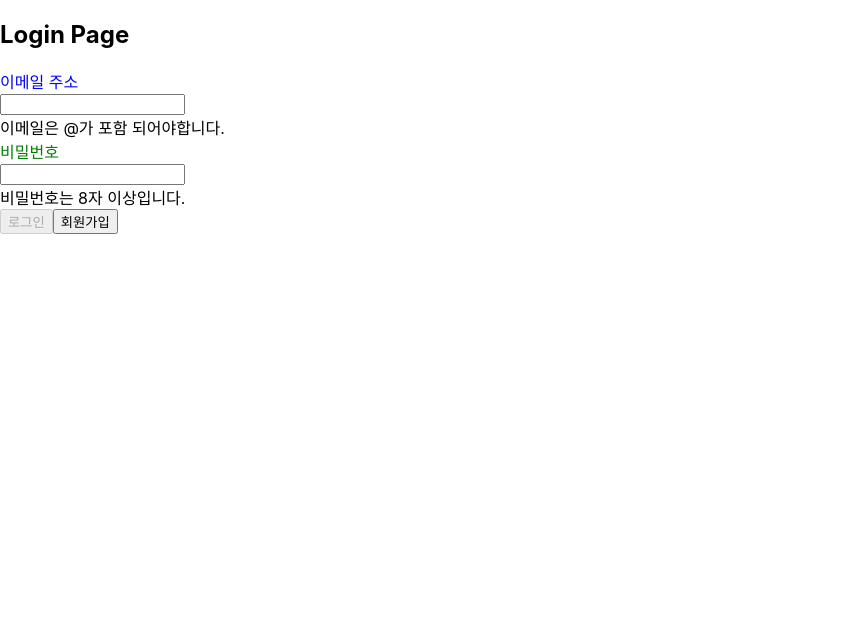
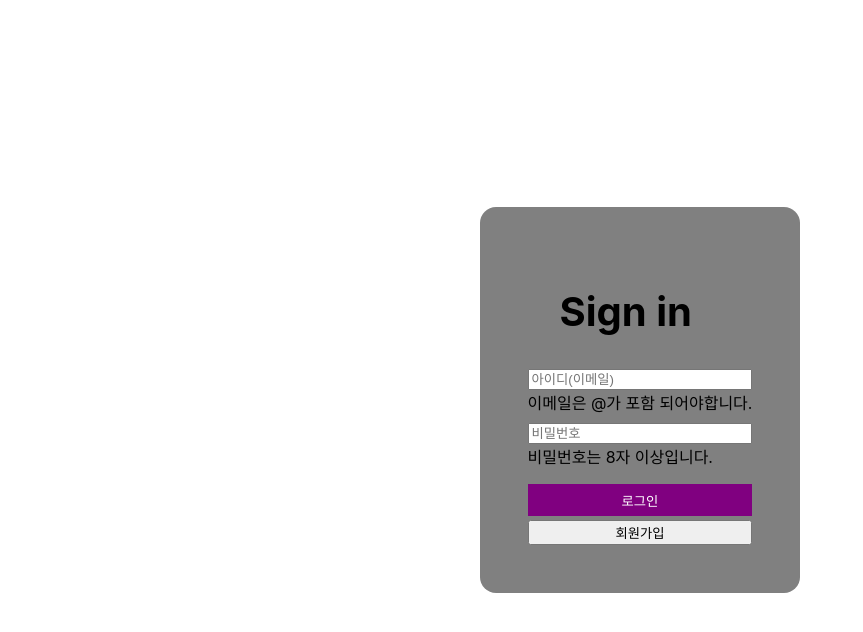
Before and after one commit to ksm9317/todolist, a React (Create React App) app: page / in a window 1280 px wide. Shown: the top 632 px of the page, without its empty margins (0-863 px from the left). Built offline with nearby package versions, Linux system fonts and the light colour scheme; the HTML template or start-up script is replaced by a standard one.

Commit message:
로그인 페이지 css

```diff
--- a/src/components/user/LoginForm.js
+++ b/src/components/user/LoginForm.js
@@ -1,3 +1,4 @@
+import { hover } from '@testing-library/user-event/dist/hover';
 import React, { useState } from 'react';
 import { useNavigate } from 'react-router-dom';
 import * as Api from '../../api';
@@ -41,6 +42,9 @@ function LoginForm() {
       navigate('/todo');
     } catch (err) {
       console.log('로그인에 실패하였습니다.\n', err);
+      alert(
+        `이메일 또는 비밀번호를 잘못 입력했습니다.\n입력하신 내용을 다시 확인해주세요.`
+      );
     }
   };
 
@@ -48,26 +52,46 @@ function LoginForm() {
     <>
       <section>
         <form onSubmit={handleSubmit}>
-          <article className="email">
-            <div style={{ color: 'blue' }}>이메일 주소</div>
+          <article className="email" style={{ marginBottom: '0.5rem' }}>
             <input
               type="email"
               value={email}
+              placeholder="아이디(이메일)"
               onChange={(e) => setEmail(e.target.value)}
+              style={{ width: '-webkit-fill-available' }}
             ></input>
             <div>{!isEmailValid && '이메일은 @가 포함 되어야합니다.'}</div>
           </article>
-          <article className="password">
-            <div style={{ color: 'green' }}>비밀번호</div>
+          <article className="Password" style={{ marginBottom: '1rem' }}>
             <input
               type="password"
               value={password}
+              placeholder="비밀번호"
               onChange={(e) => setPassword(e.target.value)}
+              style={{ width: '-webkit-fill-available' }}
             ></input>
             <div>{!isPasswordValid && '비밀번호는 8자 이상입니다.'}</div>
           </article>
-          <article className="btn">
-            <button className="loginBtn" type="submit" disabled={!isFormValid}>
+          <article
+            className="btn"
+            style={{ display: 'flex', flexDirection: 'column' }}
+          >
+            <button
+              className="loginBtn"
+              type="submit"
+              disabled={!isFormValid}
+              style={{
+                height: '2rem',
+                marginBottom: '0.2rem',
+                backgroundColor: 'purple',
+                color: 'white',
+                border: 'none',
+                // '&hover': {
+                //   backgroundColor: '#ff0000',
+                //   color: '#ffffff',
+                // },
+              }}
+            >
               로그인
             </button>
             <button
--- a/src/page/Login.js
+++ b/src/page/Login.js
@@ -13,10 +13,35 @@ function Login() {
     // eslint-disable-next-line
   }, []);
   return (
-    <>
-      <h2>Login Page</h2>
-      <LoginForm />
-    </>
+    <div
+      style={{
+        // backgroundColor: 'yellow',
+        display: 'flex',
+        justifyContent: 'center',
+        alignItems: 'center',
+        height: '100vh',
+      }}
+    >
+      <div
+        style={{
+          backgroundColor: 'gray',
+          borderRadius: '1rem',
+          padding: '3rem',
+          // height: '20rem',
+          // width: '15rem',
+        }}
+      >
+        <h2
+          style={{
+            fontSize: '2.5rem',
+            margin: '2rem',
+          }}
+        >
+          Sign in
+        </h2>
+        <LoginForm />
+      </div>
+    </div>
   );
 }
 
```
